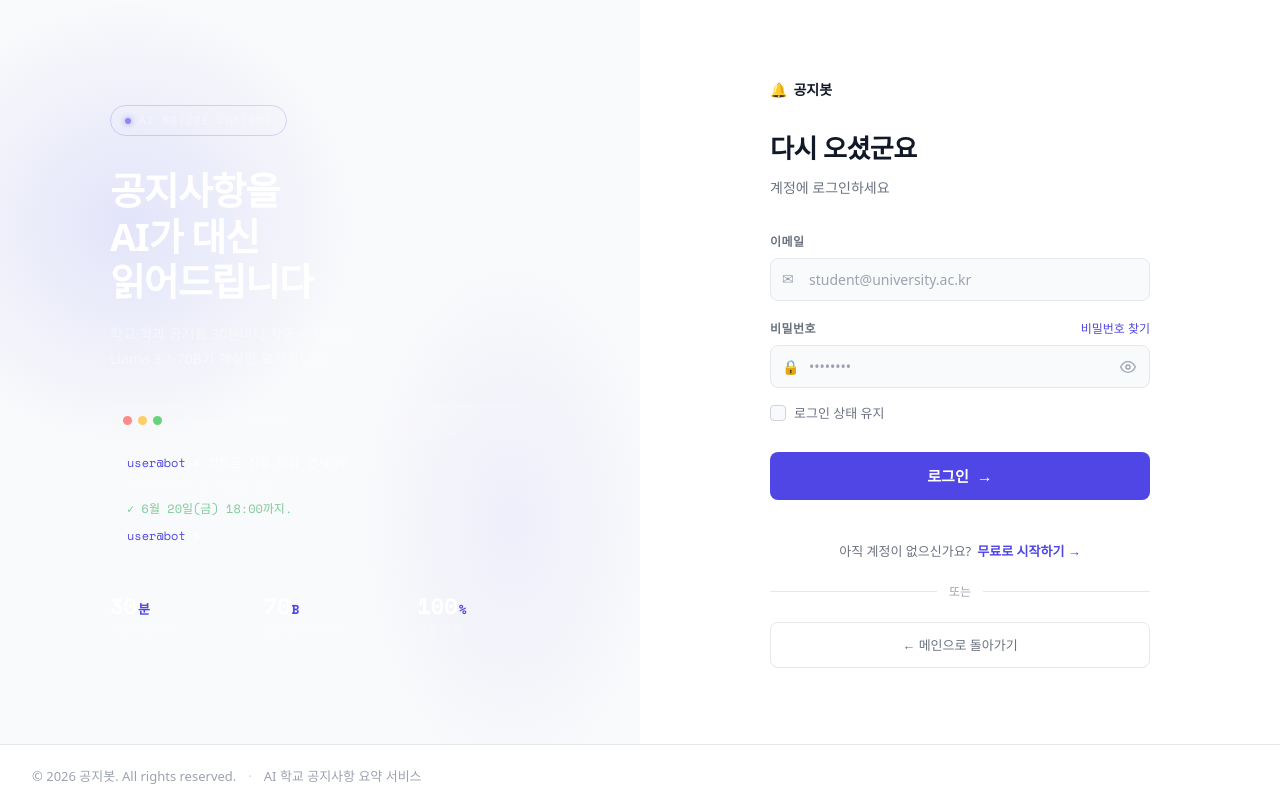
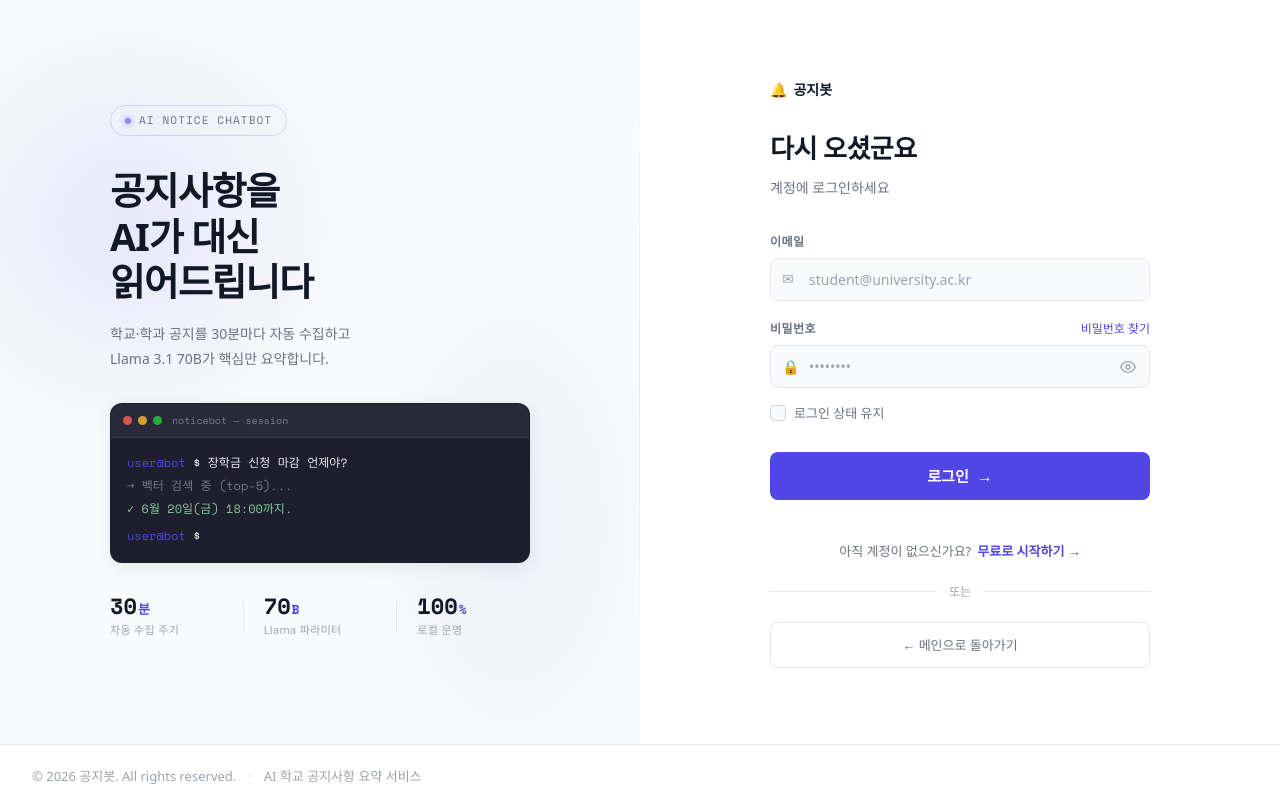
Before and after one commit to Hasegos/openstack-ai-notice-chatbot, a Python web app: template templates/login.html in a window 1280 px wide. Shown: the part 56-863 px from the top of the page. Run offline with Jinja, Linux system fonts and the light colour scheme; the template is opened without the code that fills it, so the values that code supplies are empty; some web fonts are replaced.

Commit message:
FIX login.css 수정
왼쪽 색상 밝은 톤 + 보이게 수정

```diff
--- a/static/css/login.css
+++ b/static/css/login.css
@@ -28,8 +28,8 @@
   position: absolute;
   inset: 0;
   background-image:
-    radial-gradient(ellipse 60% 50% at 20% 30%, rgba(99, 102, 241, 0.15) 0%, transparent 60%),
-    radial-gradient(ellipse 40% 60% at 80% 70%, rgba(99, 102, 241, 0.08) 0%, transparent 60%);
+    radial-gradient(ellipse 60% 50% at 20% 30%, rgba(99, 102, 241, 0.12) 0%, transparent 60%),
+    radial-gradient(ellipse 40% 60% at 80% 70%, rgba(99, 102, 241, 0.07) 0%, transparent 60%);
   pointer-events: none;
 }
 
@@ -40,7 +40,7 @@
   top: 10%;
   height: 80%;
   width: 1px;
-  background: linear-gradient(to bottom, transparent, rgba(255, 255, 255, 0.08), transparent);
+  background: linear-gradient(to bottom, transparent, var(--border), transparent);
 }
 
 .auth__panel--form {
@@ -70,7 +70,7 @@
   border-radius: var(--radius-pill);
   font-family: var(--font-mono);
   font-size: 11px;
-  color: rgba(255, 255, 255, 0.45);
+  color: var(--text-muted);
   letter-spacing: 0.1em;
   margin-bottom: 2rem;
 }
@@ -94,26 +94,27 @@
   font-weight: 700;
   line-height: 1.2;
   letter-spacing: -0.03em;
-  color: #ffffff;
+  color: var(--text);
   margin-bottom: 1rem;
 }
 
 .brand-panel__desc {
   font-size: 14px;
-  color: rgba(255, 255, 255, 0.45);
+  color: var(--text-muted);
   line-height: 1.8;
   margin-bottom: 2rem;
 }
 
 /* ══════════════════════════
-  mini-terminal (Block)
+  mini-terminal (Block) — 다크 박스 (포인트)
   ══════════════════════════ */
 .mini-terminal {
-  background: rgba(255, 255, 255, 0.04);
-  border: 1px solid rgba(255, 255, 255, 0.1);
+  background: #1E1E2E;
+  border: 1px solid rgba(0, 0, 0, 0.1);
   border-radius: var(--radius-lg);
   overflow: hidden;
   margin-bottom: 2rem;
+  box-shadow: 0 4px 16px rgba(0, 0, 0, 0.08);
 }
 
 .mini-terminal__bar {
@@ -131,14 +132,14 @@
   border-radius: 50%;
 }
 
-.mini-terminal__dot--red    { background: #ff5f57; opacity: 0.7; }
-.mini-terminal__dot--yellow { background: #febc2e; opacity: 0.7; }
-.mini-terminal__dot--green  { background: #28c840; opacity: 0.7; }
+.mini-terminal__dot--red    { background: #ff5f57; opacity: 0.8; }
+.mini-terminal__dot--yellow { background: #febc2e; opacity: 0.8; }
+.mini-terminal__dot--green  { background: #28c840; opacity: 0.8; }
 
 .mini-terminal__title {
   font-family: var(--font-mono);
   font-size: 10px;
-  color: rgba(255, 255, 255, 0.3);
+  color: rgba(255, 255, 255, 0.4);
   margin-left: 4px;
 }
 
@@ -150,8 +151,8 @@
 }
 
 .mini-terminal__prompt { color: var(--accent); }
-.mini-terminal__cmd    { color: rgba(255, 255, 255, 0.85); }
-.mini-terminal__out    { color: rgba(255, 255, 255, 0.3); }
+.mini-terminal__cmd    { color: rgba(255, 255, 255, 0.9); }
+.mini-terminal__out    { color: rgba(255, 255, 255, 0.4); }
 .mini-terminal__ok     { color: #7ecb9a; }
 
 .mini-terminal__line--gap {
@@ -191,7 +192,7 @@
   font-family: var(--font-mono);
   font-size: 22px;
   font-weight: 700;
-  color: #ffffff;
+  color: var(--text);
   line-height: 1;
 }
 
@@ -203,14 +204,14 @@
 
 .stat-group__label {
   font-size: 11px;
-  color: rgba(255, 255, 255, 0.35);
+  color: var(--text-dim);
   letter-spacing: 0.03em;
 }
 
 .stat-group__divider {
   width: 1px;
   height: 32px;
-  background: rgba(255, 255, 255, 0.1);
+  background: var(--border);
   margin: 0 1.25rem;
 }
 
@@ -416,7 +417,7 @@
   width: 100%;
   padding: 13px 24px;
   background: var(--accent);
-  color: var(--bg);
+  color: #ffffff;
   border: none;
   border-radius: var(--radius-md);
   font-size: 15px;
```
